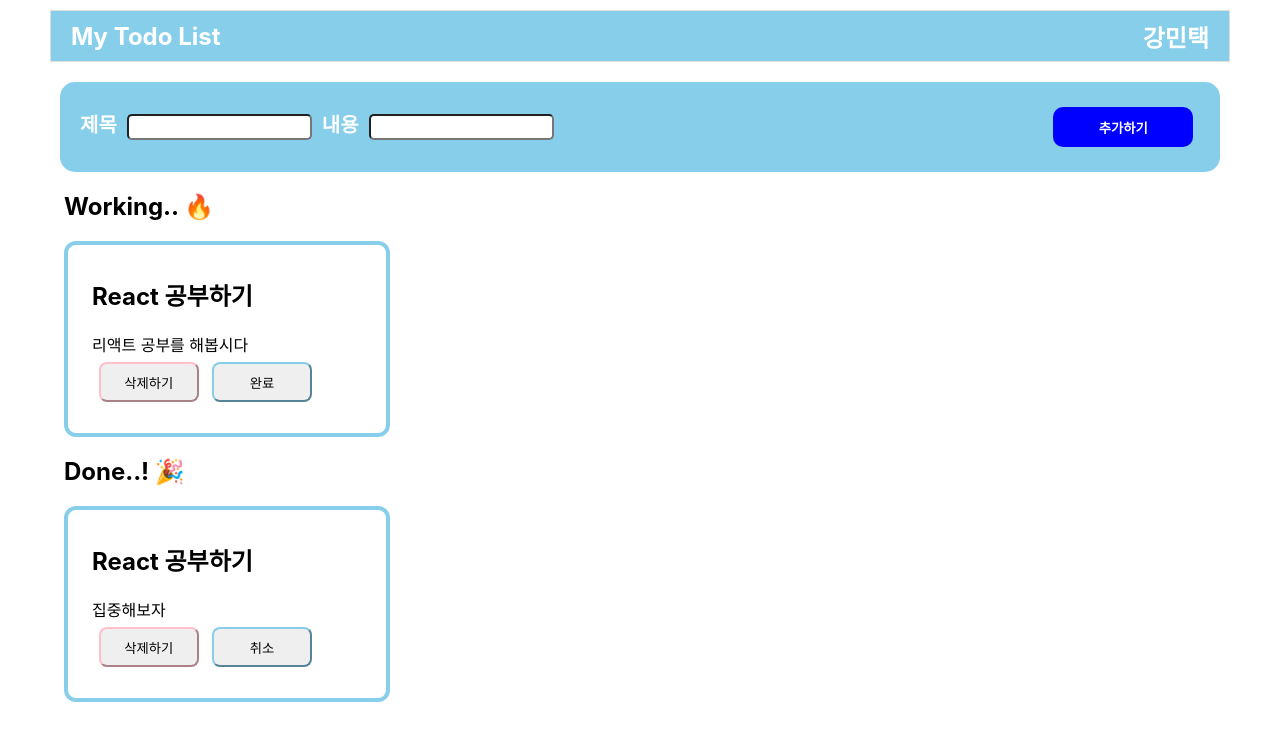
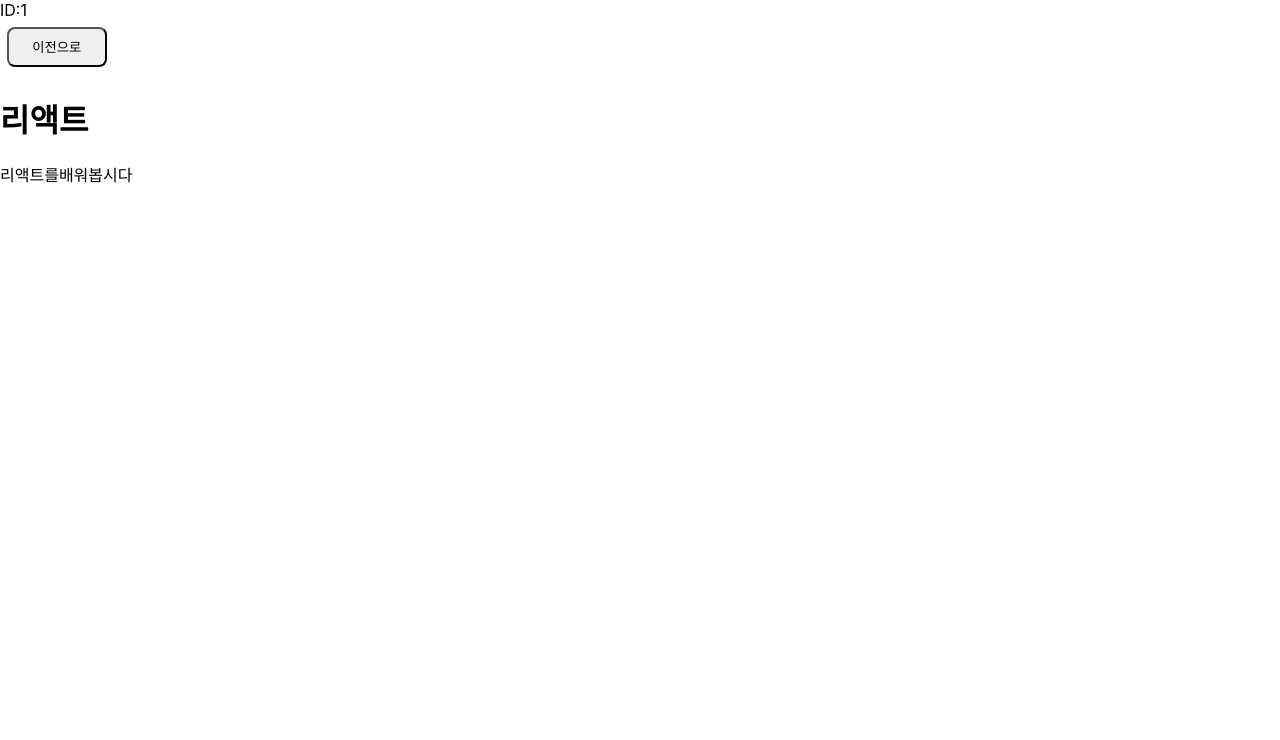
Before and after one commit to Taek2yo/todolist, a React (Create React App) app: page /detail in a window 1280 px wide. Shown: the top 740 px of the page. Built offline with nearby package versions, Linux system fonts and the light colour scheme.

Commit message:
라우터적용완

```diff
--- a/package.json
+++ b/package.json
@@ -8,7 +8,7 @@
     "@testing-library/user-event": "^13.2.1",
     "react": "^18.2.0",
     "react-dom": "^18.2.0",
-    "react-router-dom": "^6.3.0",
+    "react-router-dom": "^5.3.0",
     "react-scripts": "5.0.1",
     "styled-components": "^5.3.5",
     "web-vitals": "^2.1.0"
--- a/src/App.js
+++ b/src/App.js
@@ -1,9 +1,19 @@
 import React from "react";
+import {Route} from "react-router-dom"
 import TodoList from "./pages/TodoList";
+import Detail from "./pages/Detail";
 
-function App(){
+function App() {
     return (
-        <TodoList/>
+        <div>
+            <Route path="/" exact>
+                <TodoList />
+            </Route>
+            <Route path="/detail">
+                <Detail />
+            </Route>
+
+        </div>
     )
 }
 
--- /dev/null
+++ b/src/pages/Detail.jsx
@@ -0,0 +1,16 @@
+import React from "react";
+
+
+function Detail () {
+    return(
+        <div>
+            <div>ID:1</div>
+            <button>이전으로</button>
+            <h1>리액트</h1>
+            <main>리액트를배워봅시다</main>
+        </div>
+
+    )
+}
+
+export default Detail
```
Also changed, not shown: 2 other files (tests, documents, lock files or other folders).
